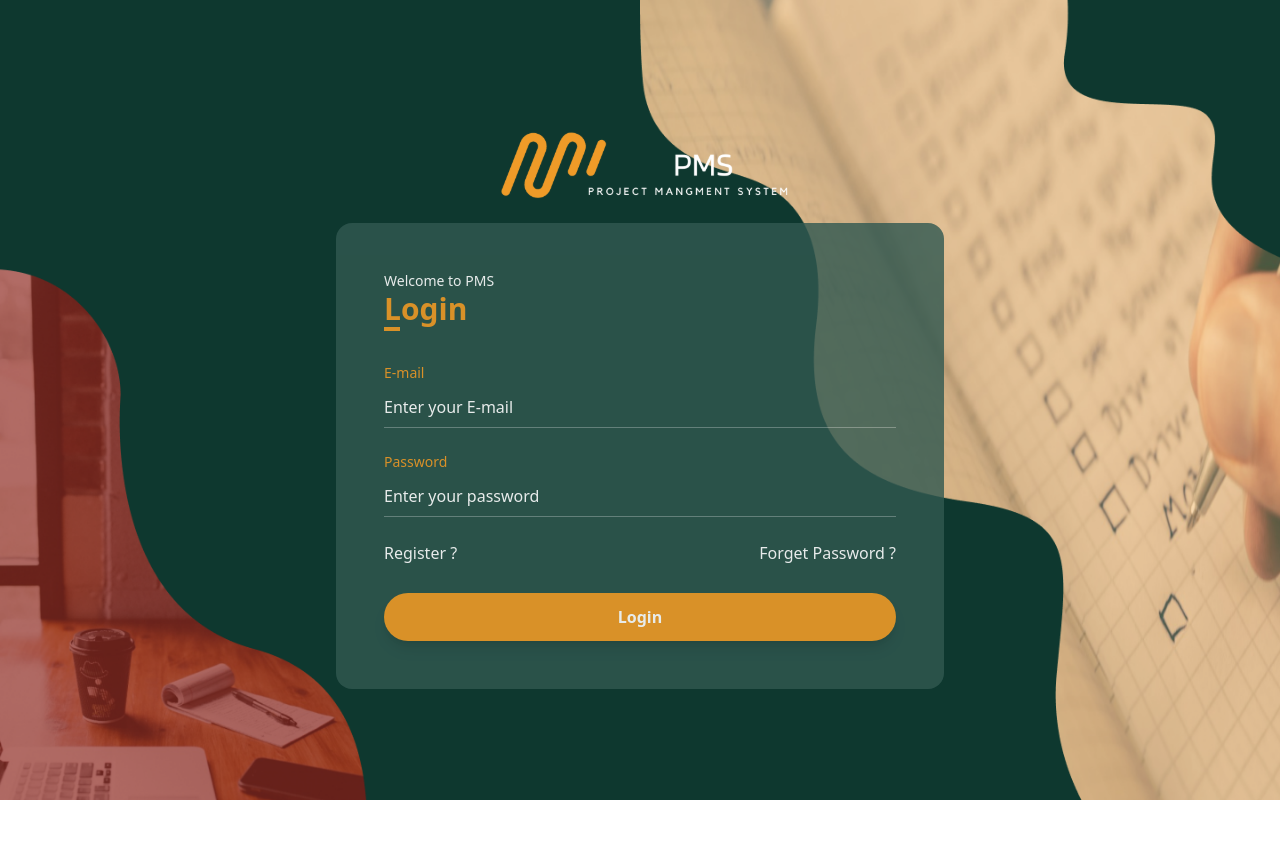
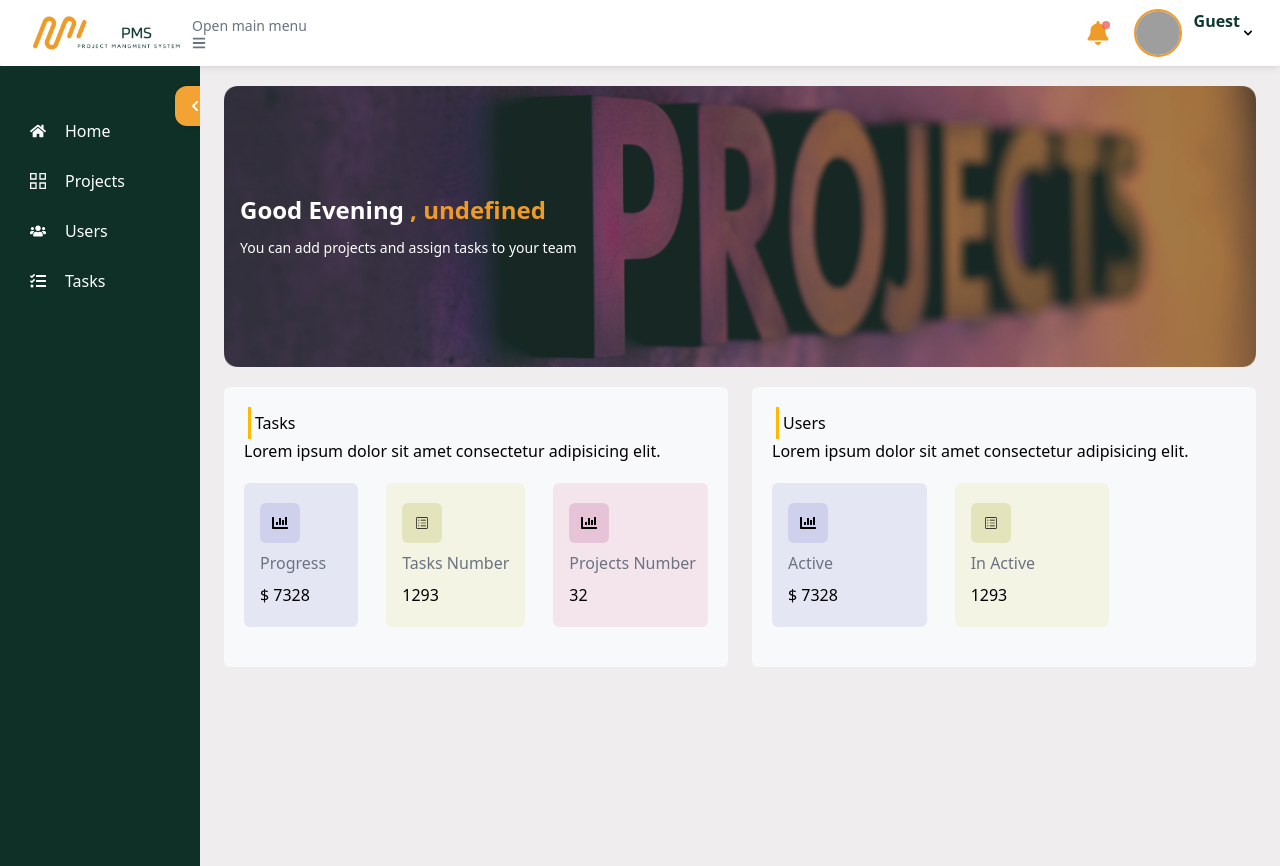
Before and after one commit to IbrahimMohram1/PMS, a React (Vite) app: page /dashboard in a window 1280 px wide. Before the commit this address led to /login. Before the commit the page ends 800 px from the top, so only its background shows below. Built offline with nearby package versions, Linux system fonts and the light colour scheme; no server answers; sample sign-in values are in the browser's storage; grey boxes are pictures that could not be loaded.

Commit message:
feat : Add numbers for Tasks and Users At Dashboard Page

```diff
--- a/src/Context/AuthContext.jsx
+++ b/src/Context/AuthContext.jsx
@@ -21,11 +21,11 @@ export function AuthContextProvider({ children }) {
     setUser(null);
   };
 
-  // ✅ on refresh
+  const [loading, setLoading] = useState(true);
+
   useEffect(() => {
-    if (localStorage.getItem("access_token")) {
-      saveUserData();
-    }
+    saveUserData();
+    setLoading(false);
   }, []);
 
   return (
@@ -33,6 +33,7 @@ export function AuthContextProvider({ children }) {
       value={{
         user,
         saveUserData,
+        loading,
         logout,
       }}
     >
--- a/src/DashboardMoudule/Dashboard.jsx
+++ b/src/DashboardMoudule/Dashboard.jsx
@@ -1,21 +1,94 @@
-import React, { useContext } from "react";
-import headerimg from '../assets/home-bg.png';
+import React, { useContext, useEffect } from "react";
+import headerimg from "../assets/home-bg.png";
 import { AuthContext } from "../Context/AuthContext";
+import getGreeting from "../Shared/TimeMessage/TimeMessage";
+import { FaChartBar } from "react-icons/fa";
+import { CiViewList } from "react-icons/ci";
+import { useTasksApi } from "../Hooks/useTasks";
 
 export default function Dashboard() {
   const { user } = useContext(AuthContext);
+  let { taskCounts, taskCount } = useTasksApi();
+  let greeting = getGreeting();
+  useEffect(() => {
+    taskCounts();
+  }, []);
 
   return (
     <div className="h-screen bg-[#d3cfcf5e]">
-     <div className="mx-6 py-3 relative rounded-xl overflow-hidden">
+      <div className="mx-6 py-5 relative rounded-xl overflow-hidden">
         <img src={headerimg} className="w-full h-auto" alt="Dashboard Header" />
 
         {/* النص في المنتصف */}
         <div className="absolute inset-0 flex flex-col justify-center px-4 text-white gap-3">
           <h3 className="text-2xl font-bold">
-          Welcome <span className="text-[#EF9B28]">{user ? `, ${user.userName}` : ""}</span>
+            {greeting}{" "}
+            <span className="text-[#EF9B28]">
+              {user ? `, ${user.userName}` : ""}
+            </span>
           </h3>
-        <p className="text-sm">You can add projects and assign tasks to your team</p>
+          <p className="text-sm">
+            You can add projects and assign tasks to your team
+          </p>
+        </div>
+      </div>
+
+      <div className="flex mx-6 gap-x-6">
+        <div className="md:w-1/2 w-full  bg-[#F8F9FB] rounded-md  p-5 ">
+          <h5 className="border-l-[3px]  mx-1 border-l-amber-400 p-1">
+            {" "}
+            Tasks
+          </h5>
+          <p>Lorem ipsum dolor sit amet consectetur adipisicing elit.</p>
+          <div className=" my-5">
+            <div className="flex gap-x-7 items-center">
+              <div className=" w-1/3  py-5 px-4  bg-[#E5E6F4] rounded-md flex flex-col items-start gap-y-2 ">
+                <div className="bg-[#CFD1EC] p-3 text-black rounded-md">
+                  <FaChartBar />
+                </div>
+                <span className="text-gray-500">Progress</span>
+                <h6>$ 7328</h6>
+              </div>
+              <div className=" w-1/3  py-5 px-4  bg-[#F4F4E5] rounded-md flex flex-col items-start gap-y-2 ">
+                <div className="bg-[#E4E4BC] p-3 text-black rounded-md">
+                  <CiViewList />
+                </div>
+                <span className="text-nowrap text-gray-500">Tasks Number</span>
+                <h6>1293</h6>
+              </div>
+              <div className=" w-1/3  py-5 px-4  bg-[#F4E5ED] rounded-md flex flex-col items-start gap-y-2 ">
+                <div className="bg-[#E7C3D7] p-3 text-black rounded-md">
+                  <FaChartBar />
+                </div>
+                <span className="text-nowrap text-gray-500">
+                  Projects Number
+                </span>
+                <h6>32</h6>
+              </div>
+            </div>
+          </div>
+        </div>
+        <div className="md:w-1/2 w-full bg-[#F8F9FB] rounded-md p-5 ">
+          <h5 className="border-l-[3px]  mx-1 border-l-amber-400 p-1">Users</h5>
+          <p>Lorem ipsum dolor sit amet consectetur adipisicing elit.</p>
+          <div className=" my-5">
+            <div className="flex gap-x-7 items-center">
+              <div className=" w-1/3  py-5 px-4  bg-[#E5E6F4] rounded-md flex flex-col items-start gap-y-2 ">
+                <div className="bg-[#CFD1EC] p-3 text-black rounded-md">
+                  <FaChartBar />
+                </div>
+                <span className="text-gray-500">Active</span>
+                <h6>$ 7328</h6>
+              </div>
+              <div className=" w-1/3  py-5 px-4  bg-[#F4F4E5] rounded-md flex flex-col items-start gap-y-2 ">
+                <div className="bg-[#E4E4BC] p-3 text-black rounded-md">
+                  <CiViewList />
+                </div>
+                <span className="text-gray-500">In Active</span>
+                <h6>1293</h6>
+              </div>
+            </div>
+          </div>
         </div>
       </div>
     </div>
--- a/src/Hooks/useTasks.js
+++ b/src/Hooks/useTasks.js
@@ -7,6 +7,8 @@ export const useTasksApi = () => {
   const [loading, setLoading] = useState(false);
   const [data, setData] = useState([]);
   const [projectData, setProjectData] = useState([]);
+  let [taskCount, setTaskCount] = useState();
+  const [error, setError] = useState(null);
 
   let navigate = useNavigate();
 
@@ -22,6 +24,7 @@ export const useTasksApi = () => {
       return data;
     } catch (error) {
       console.log(error);
+      setError(error.response?.data?.message || "Something went wrong");
     } finally {
       setLoading(false);
     }
@@ -67,6 +70,18 @@ export const useTasksApi = () => {
       toast.error(error.response.statusText);
     }
   };
+  const taskCounts = async () => {
+    try {
+      setLoading(true);
+      const response = await axiosClient.get(`Task/count`);
+      console.log(response);
+      setTaskCount(response);
+      setLoading(false);
+    } catch (error) {
+      console.log(error);
+      setLoading(false);
+    }
+  };
 
   return {
     getMangerTasks,
@@ -75,7 +90,10 @@ export const useTasksApi = () => {
     deleteTask,
     addTask,
     updateTask,
+    taskCounts,
     data,
+    taskCount,
+    error,
     loading,
   };
 };
--- a/src/ProjectModule/Component/Projects/Projects.jsx
+++ b/src/ProjectModule/Component/Projects/Projects.jsx
@@ -10,7 +10,13 @@ import {
 } from "flowbite-react";
 import useProjects from "../../../Hooks/useProjects";
 import { BsThreeDots, BsSearch } from "react-icons/bs";
-import { HiOutlineChevronLeft, HiOutlineChevronRight, HiOutlineEye, HiOutlinePencilAlt, HiOutlineTrash } from "react-icons/hi";
+import {
+  HiOutlineChevronLeft,
+  HiOutlineChevronRight,
+  HiOutlineEye,
+  HiOutlinePencilAlt,
+  HiOutlineTrash,
+} from "react-icons/hi";
 import { useNavigate } from "react-router-dom";
 import { FaPlus } from "react-icons/fa";
 import ConfirmModal from "../../../Shared/ConfirmModal/ConfirmModal";
@@ -45,7 +51,7 @@ export default function Projects() {
   }, []);
 
   const filteredProjects = projects.filter((project) =>
-    project.title.toLowerCase().includes(search.toLowerCase())
+    project.title.toLowerCase().includes(search.toLowerCase()),
   );
 
   const handleDeleteClick = (project) => {
@@ -69,7 +75,7 @@ export default function Projects() {
       <div className="flex justify-between mb-6">
         <p className="text-3xl text-[#4F4F4F]">Projects</p>
         <button
-          onClick={() => navigate('/dashboard/Project-Data')}
+          onClick={() => navigate("/dashboard/Project-Data")}
           className="bg-[#EF9B28] text-white py-2 px-5 rounded-4xl flex items-center gap-2 hover:bg-[#e88c1f] transition-colors"
         >
           <FaPlus /> <span>Add New Project</span>
@@ -94,7 +100,9 @@ export default function Projects() {
         </div>
 
         {loading ? (
-          <div className="flex justify-center py-20"><Spinner size="xl" /></div>
+          <div className="flex justify-center py-20">
+            <Spinner size="xl" />
+          </div>
         ) : error ? (
           <p className="text-red-600 text-center py-10">{error}</p>
         ) : (
@@ -102,46 +110,85 @@ export default function Projects() {
             <div className="overflow-x-auto">
               <Table hoverable>
                 <TableHead>
-                  <TableHeadCell className="bg-[#4D6D66] text-white font-medium py-4">Title</TableHeadCell>
-                  <TableHeadCell className="bg-[#4D6D66] text-white font-medium">Statuses</TableHeadCell>
-                  <TableHeadCell className="bg-[#4D6D66] text-white font-medium">userName</TableHeadCell>
-                  <TableHeadCell className="bg-[#4D6D66] text-white font-medium">description</TableHeadCell>
-                  <TableHeadCell className="bg-[#4D6D66] text-white font-medium">Date Created</TableHeadCell>
+                  <TableHeadCell className="bg-[#4D6D66] text-white font-medium py-4">
+                    Title
+                  </TableHeadCell>
+                  <TableHeadCell className="bg-[#4D6D66] text-white font-medium">
+                    Statuses
+                  </TableHeadCell>
+                  <TableHeadCell className="bg-[#4D6D66] text-white font-medium">
+                    userName
+                  </TableHeadCell>
+                  <TableHeadCell className="bg-[#4D6D66] text-white font-medium">
+                    description
+                  </TableHeadCell>
+                  <TableHeadCell className="bg-[#4D6D66] text-white font-medium">
+                    Date Created
+                  </TableHeadCell>
                   <TableHeadCell className="bg-[#4D6D66] text-white font-medium"></TableHeadCell>
                 </TableHead>
 
                 <TableBody className="divide-y">
                   {filteredProjects.map((project) => (
                     <TableRow key={project.id} className="bg-white">
-                      <TableCell className="whitespace-nowrap font-normal text-gray-600">{project.title}</TableCell>
+                      <TableCell className="whitespace-nowrap font-normal text-gray-600">
+                        {project.title}
+                      </TableCell>
                       <TableCell>
                         <span className="bg-[#4D6D66] text-white px-4 py-1.5 rounded-full text-xs font-medium">
                           {project.status || "Public"}
                         </span>
                       </TableCell>
-                      <TableCell className="text-gray-500">{project.manager?.userName || '-'}</TableCell>
-                      <TableCell className="text-gray-500">{project.description || 0}</TableCell>
                       <TableCell className="text-gray-500">
-                        {project.creationDate ? new Date(project.creationDate).toLocaleDateString('en-US', { month: '2-digit', day: '2-digit', year: 'numeric' }) : "09-23-2023"}
+                        {project.manager?.userName || "-"}
+                      </TableCell>
+                      <TableCell className="text-gray-500">
+                        {project.description || 0}
+                      </TableCell>
+                      <TableCell className="text-gray-500">
+                        {project.creationDate
+                          ? new Date(project.creationDate).toLocaleDateString(
+                              "en-US",
+                              {
+                                month: "2-digit",
+                                day: "2-digit",
+                                year: "numeric",
+                              },
+                            )
+                          : "09-23-2023"}
                       </TableCell>
                       <TableCell className="relative">
                         <button
-                          onClick={() => setOpenDropdown(openDropdown === project.id ? null : project.id)}
+                          onClick={() =>
+                            setOpenDropdown(
+                              openDropdown === project.id ? null : project.id,
+                            )
+                          }
                           className="text-emerald-900 hover:bg-gray-100 p-1 rounded-lg"
                         >
                           <BsThreeDots size={20} />
                         </button>
 
                         {openDropdown === project.id && (
-                          <div ref={dropdownRef} className="absolute right-10 top-0 w-36 bg-white border border-gray-100 rounded-xl shadow-xl z-50 py-1">
+                          <div
+                            ref={dropdownRef}
+                            className="absolute right-10 top-0 w-36 bg-white border border-gray-100 rounded-xl shadow-xl z-50 py-1"
+                          >
                             <button className="flex items-center w-full px-4 py-2 text-sm text-gray-600 hover:bg-emerald-50 transition-colors">
-                              <HiOutlineEye className="mr-2 text-emerald-600" /> View
+                              <HiOutlineEye className="mr-2 text-emerald-600" />{" "}
+                              View
                             </button>
                             <button
-                              onClick={() => navigate(`/dashboard/Project-Data/${project.id}`, { state: project })}
+                              onClick={() =>
+                                navigate(
+                                  `/dashboard/Project-Data/${project.id}`,
+                                  { state: project },
+                                )
+                              }
                               className="flex items-center w-full px-4 py-2 text-sm text-gray-600 hover:bg-emerald-50"
                             >
-                              <HiOutlinePencilAlt className="mr-2 text-emerald-600" /> Edit
+                              <HiOutlinePencilAlt className="mr-2 text-emerald-600" />{" "}
+                              Edit
                             </button>
                             <button
                               onClick={() => handleDeleteClick(project)}
@@ -176,14 +223,16 @@ export default function Projects() {
                 <div className="flex gap-4">
                   <button
                     disabled={pageNumber === 1}
-                    onClick={() => setPageNumber(p => Math.max(1, p - 1))}
+                    onClick={() => setPageNumber((p) => Math.max(1, p - 1))}
                     className="text-gray-400 hover:text-emerald-600 disabled:opacity-30 transition-colors"
                   >
                     <HiOutlineChevronLeft size={20} />
                   </button>
                   <button
                     disabled={pageNumber === totalPages}
-                    onClick={() => setPageNumber(p => Math.min(totalPages, p + 1))}
+                    onClick={() =>
+                      setPageNumber((p) => Math.min(totalPages, p + 1))
+                    }
                     className="text-gray-400 hover:text-emerald-600 disabled:opacity-30 transition-colors"
                   >
                     <HiOutlineChevronRight size={20} />
--- a/src/Shared/ProtectedRoute/ProtectedRoute.jsx
+++ b/src/Shared/ProtectedRoute/ProtectedRoute.jsx
@@ -1,10 +1,11 @@
 import React, { useContext } from "react";
 import { Navigate } from "react-router-dom";
 import { AuthContext } from "../../Context/AuthContext";
- // عدلي المسار حسب مكان الملف
+// عدلي المسار حسب مكان الملف
 
 export default function ProtectedRoute({ children }) {
-  const { user } = useContext(AuthContext);
+  const { user, loading } = useContext(AuthContext);
+  if (loading) return <div>Loading...</div>;
 
   if (!user) {
     // لو المستخدم مش مسجل دخول، نعيد توجيهه لصفحة تسجيل الدخول
--- /dev/null
+++ b/src/Shared/TimeMessage/TimeMessage.js
@@ -0,0 +1,11 @@
+export default function getGreeting() {
+  const hour = new Date().getHours();
+
+  if (hour < 12) {
+    return "Good Morning";
+  } else if (hour < 18) {
+    return "Good Afternoon";
+  } else {
+    return "Good Evening";
+  }
+}
--- a/src/TasksModule/Components/Tasks/AllTask.jsx
+++ b/src/TasksModule/Components/Tasks/AllTask.jsx
@@ -10,14 +10,17 @@ import {
   ModalBody,
   ModalFooter,
   ModalHeader,
+  Spinner,
 } from "flowbite-react";
-
+import ConfirmModal from "../../../Shared/ConfirmModal/ConfirmModal";
+import { BsSearch } from "react-icons/bs";
 export default function AllTask() {
   const [openDropdown, setOpenDropdown] = useState(null);
   const [openModal, setOpenModal] = useState(false);
   const [selectedTask, setSelectedTask] = useState(null); // بدل ID، نخزن object كامل
+  const [search, setSearch] = useState("");
 
-  const { getMangerTasks, data, deleteTask } = useTasksApi();
+  const { getMangerTasks, data, deleteTask, loading, error } = useTasksApi();
 
   useEffect(() => {
     getMangerTasks();
@@ -27,6 +30,9 @@ export default function AllTask() {
     setSelectedTask(task);
     setOpenDropdown(null);
     setOpenModal(true);
+  };
+  const handleCancelDelete = () => {
+    setOpenModal(false);
   };
 
   const handleDeleteConfirm = async () => {
@@ -44,7 +50,7 @@ export default function AllTask() {
   return (
     <>
       {/* Modal Delete */}
-      <Modal show={openModal} onClose={() => setOpenModal(false)}>
+      {/* <Modal show={openModal} onClose={() => setOpenModal(false)}>
         <ModalHeader className="">Delete Task</ModalHeader>
         <ModalBody className="">
           <div className="space-y-6">
@@ -65,8 +71,16 @@ export default function AllTask() {
             Close
           </Button>
         </ModalFooter>
-      </Modal>
+      </Modal> */}
 
+      {/* Confirm Delete Modal */}
+      <ConfirmModal
+        isOpen={openModal}
+        title="Delete Task"
+        message={`Are you sure you want to delete "  ${selectedTask?.title}"?`}
+        onConfirm={handleDeleteConfirm}
+        onCancel={handleCancelDelete}
+      />
       {/* Header */}
       <div className="flex justify-between items-center py-5 px-3">
         <h2 className="text-3xl text-gray-600">Tasks</h2>
@@ -78,8 +92,30 @@ export default function AllTask() {
           Add New Task
         </Link>
       </div>
+      <div className="p-5">
+        <div className="relative max-w-xs">
+          <div className="absolute inset-y-0 left-0 flex items-center pl-3 pointer-events-none">
+            <BsSearch className="w-4 h-4 text-gray-400" />
+          </div>
+          <input
+            type="text"
+            className="bg-white border border-gray-300 text-gray-900 text-sm rounded-full focus:ring-emerald-500 focus:border-emerald-500 block w-full pl-10 p-2.5 outline-none"
+            placeholder="Search By Title"
+            value={search}
+            onChange={(e) => setSearch(e.target.value)}
+          />
+        </div>
+      </div>
 
-      {/* Table */}
+      {loading ? (
+        <div className="flex justify-center py-20">
+          <Spinner size="xl" />
+        </div>
+      ) : error ? (
+        <p className="text-red-600 text-center py-10">{error}</p>
+      ) : (
+        <div className="flex-1 p-4 overflow-y-auto">
+          <div className="overflow-x-hidden">
             <table className="w-full border-collapse rounded-xl  shadow-md">
               <thead className="bg-[#315951E5] text-white">
                 <tr>
@@ -116,7 +152,9 @@ export default function AllTask() {
                       <td className="relative">
                         <button
                           onClick={() =>
-                      setOpenDropdown(openDropdown === task.id ? null : task.id)
+                            setOpenDropdown(
+                              openDropdown === task.id ? null : task.id,
+                            )
                           }
                           className="flex items-center justify-center w-8 h-8 rounded-full cursor-pointer"
                         >
@@ -165,6 +203,9 @@ export default function AllTask() {
                 )}
               </tbody>
             </table>
+          </div>
+        </div>
+      )}
     </>
   );
 }
--- a/src/UsersModule/Components/Users/Users.jsx
+++ b/src/UsersModule/Components/Users/Users.jsx
@@ -2,6 +2,7 @@ import React, { useEffect, useState } from "react";
 import { useUsersApi } from "../../../Hooks/useUsers";
 import { toast } from "react-toastify";
 import { CiMenuKebab } from "react-icons/ci";
+import { Spinner } from "flowbite-react";
 
 export default function Users() {
   const { getUsersApi, data, loading, toggleActiveUser } = useUsersApi();
@@ -25,7 +26,9 @@ export default function Users() {
   if (loading) {
     return (
       <div className="text-center py-6 text-gray-500 font-medium">
-        Loading...
+        <div className="flex justify-center py-20">
+          <Spinner size="xl" />
+        </div>{" "}
       </div>
     );
   }
```
Lines whose indentation alone changed are shown as unchanged.
